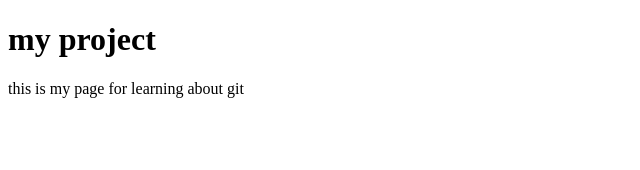
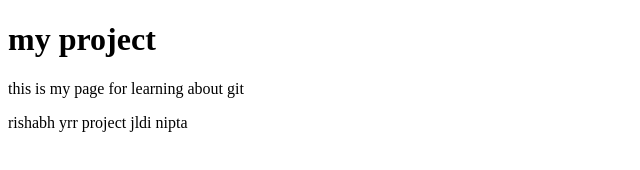
Before and after one commit to Manvijain03/Git-Practice, a plain HTML site: page index.html in a window 1280 px wide. Shown: the whole page, without its empty margins (0-640 px from the left). Drawn offline with Linux system fonts and the light colour scheme.

Commit message:
C++ project

```diff
--- a/index.html
+++ b/index.html
@@ -8,5 +8,6 @@
 <body>
     <h1>my project</h1>
     <p>this is my page for learning about git</p>
+    <p>rishabh yrr project jldi nipta </p>
 </body>
 </html>
```
Also changed, not shown: theory.txt.
